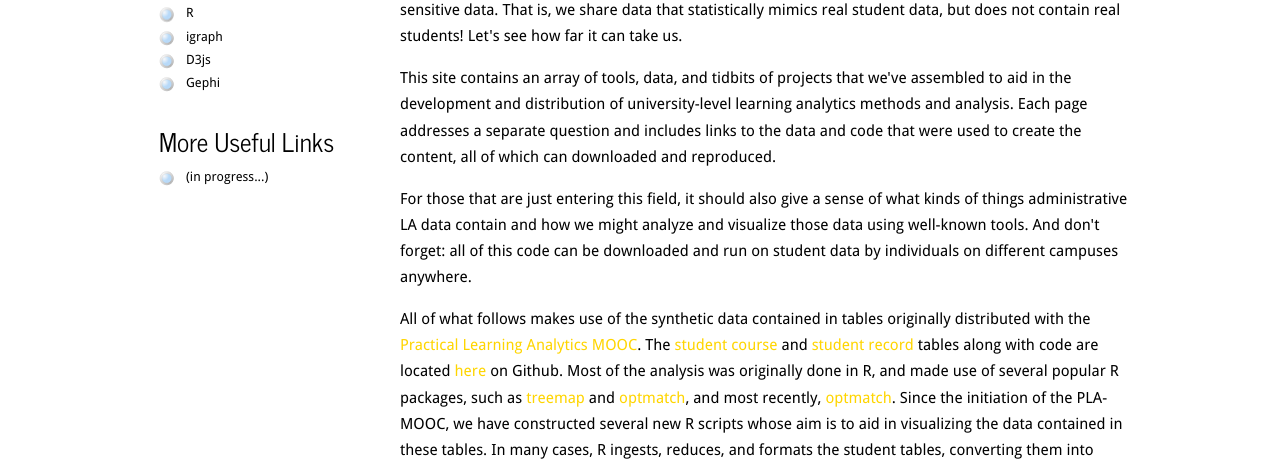
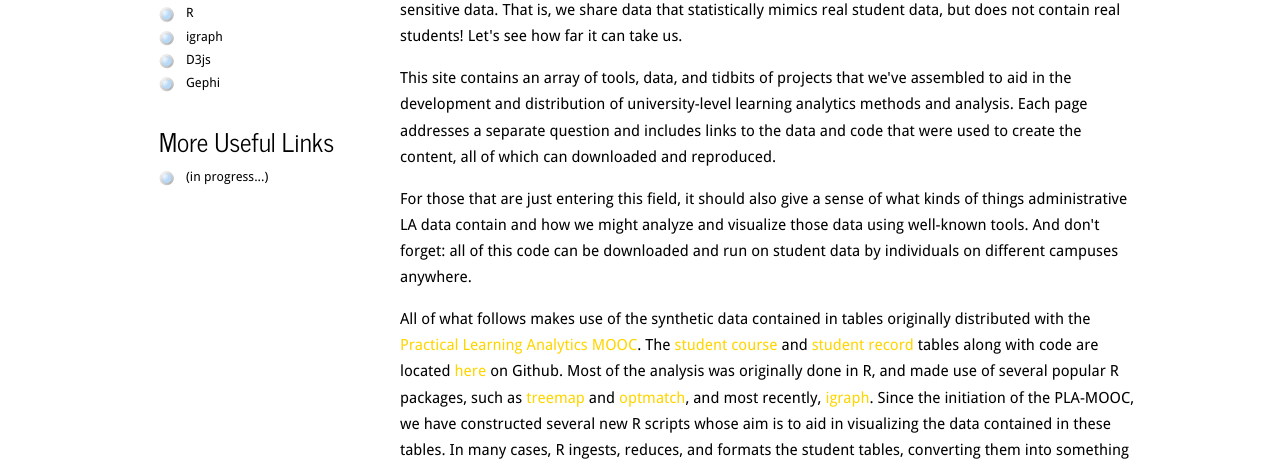
Before and after one commit to bkoester/bkoester.github.io, a plain HTML site: page index.html in a window 1280 px wide. Shown: the part 323-790 px from the top of the page. Drawn offline with Linux system fonts and the light colour scheme.

Commit message:
small text fixes

```diff
--- a/index.html
+++ b/index.html
@@ -70,7 +70,7 @@
            Most of the analysis was originally done in R, and made use of several popular R packages,
            such as <a href="https://cran.r-project.org/web/packages/treemap/index.html">treemap</a>
            and <a href="https://cran.r-project.org/web/packages/treemap/index.html">optmatch</a>,
-           and most recently, <a href="https://cran.r-project.org/web/packages/igraph/index.html">optmatch</a>.
+           and most recently, <a href="https://cran.r-project.org/web/packages/igraph/index.html">igraph</a>.
            Since the initiation of the PLA-MOOC, we have
            constructed several new R scripts whose aim is to aid in visualizing the data contained in
            these tables. In many cases, R ingests, reduces, and formats the student tables,
```
